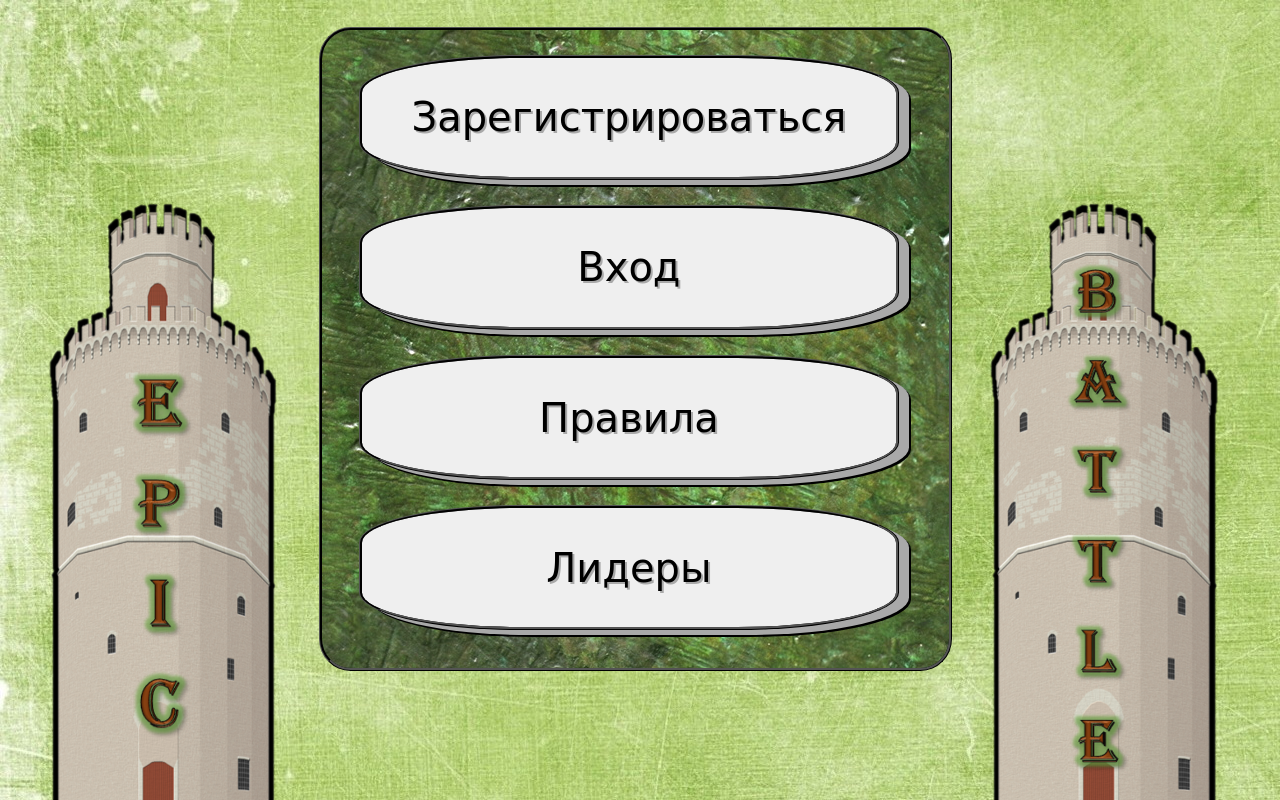
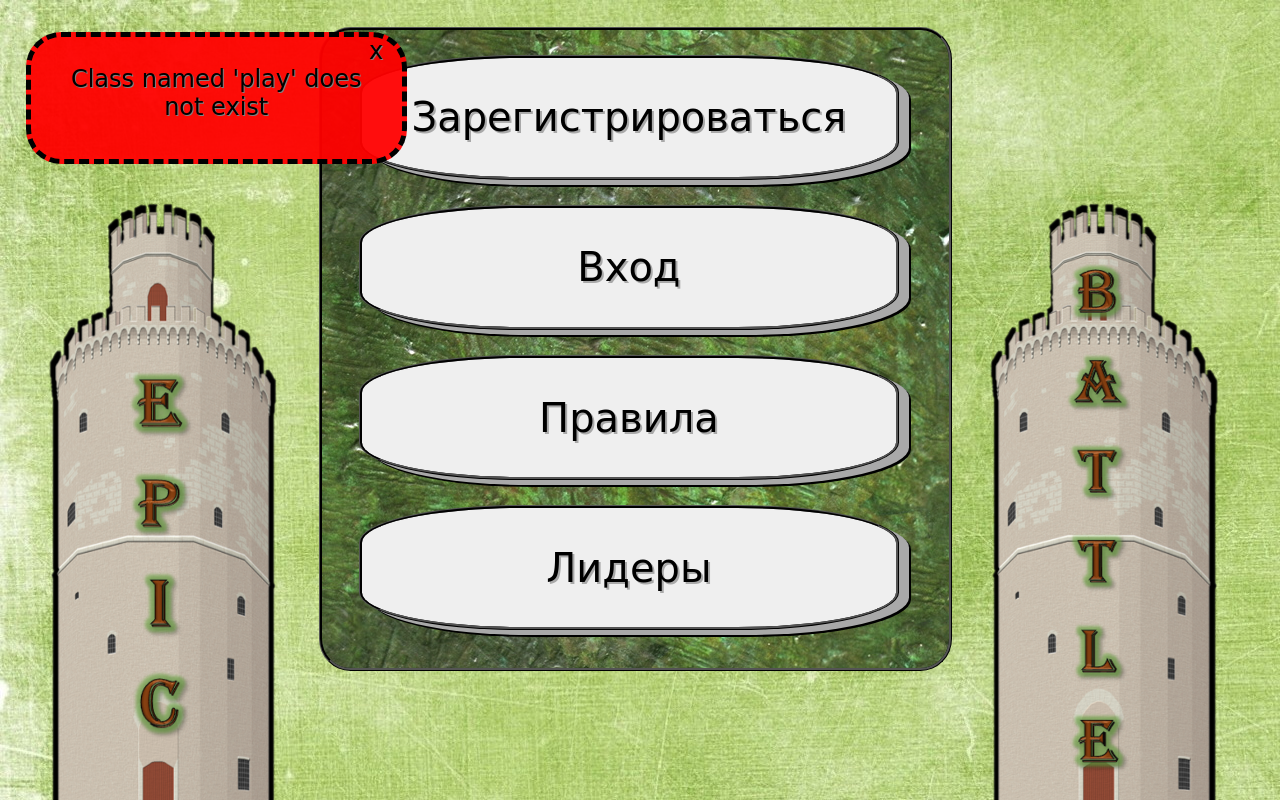
Before and after one commit to frontend-park-mail-ru/2017_2_Chunk, a web app: file public/auth.html in a window 1280 px wide. Run offline with its HTML, style and script files only (its server is not run), Linux system fonts and the light colour scheme.

Commit message:
added Warning-message

```diff
--- a/package.json
+++ b/package.json
@@ -1,6 +1,6 @@
 {
   "main": "server/script.js",
-  "name": "TowerDefence",
+  "name": "TowerDefense",
   "version": "1.0.0",
   "engines": {
     "node": "8.4.0",
--- a/public/CSS/index.css
+++ b/public/CSS/index.css
@@ -159,3 +159,38 @@ table.input_form {
     color: red;
     border-radius: 15px;
 }
+
+.warning {
+    position: fixed;
+    min-width: 15%;
+    max-width: 25%;
+    min-height: 7%;
+    padding: 0 2% 3% 2%;
+    left: 2%;
+    top: 4%;
+    text-align: center;
+    font-family: cursive;
+    font-size: x-large;
+    text-shadow: 1px 1px grey;
+    background-color: rgba(255, 0, 0, 0.95);
+    border-radius: 35px;
+    border-color: black;
+    border-style: dashed;
+    border-width: 5px;
+    z-index: 1;
+}
+.warning p {
+    margin: 0;
+    padding: 0;
+    position: relative;
+    top: 0;
+    left: 50%;
+}
+.warning p:hover {
+    text-shadow: 2px 2px grey;
+}
+.warning p:active {
+    top: 1px;
+    left: 51%;
+    text-shadow: 0 0 grey;
+}
--- a/public/auth.html
+++ b/public/auth.html
@@ -19,6 +19,10 @@
         <th>Username</th>
     </tr>
 </table>
+<div class="warning" hidden>
+    <p>x</p>
+    <span>Warning!</span>
+</div>
 
 <div class="page panel main">
     <button name="play" class="button auth" hidden> Играть </button>
--- a/public/javascript/script.js
+++ b/public/javascript/script.js
@@ -19,7 +19,7 @@ function sign(username, password, callback, isNew) {
     };
 
     // Формирование POST запроса:
-    xhr.open('POST', URL, true);     // заголовок запроса
+    xhr.open('POST', URL, true);            // заголовок запроса
     xhr.setRequestHeader('Content-Type',
         'application/json; charset=utf8');  // Content-Type для JSON
     xhr.withCredentials = true;             // Чтобы можно было получить куки
@@ -83,6 +83,19 @@ function exit() {
     xhr.send();
 }
 
+// Вывод варнинга
+function warningMessage(text) {
+    let spanMessage = document.querySelector('.warning span');
+    if (!spanMessage.parentElement.hidden && text !== undefined) {
+        // Чтобы не затирался предыдущий варнинг
+        text = spanMessage.innerHTML + '<br><br>' + text;
+        spanMessage.innerHTML = text;
+    }
+    spanMessage.innerHTML = text? text : "Что-то пошло не так...";
+    spanMessage.parentElement.hidden = false;
+}
+
+
 window.onload = function() {
 
     // Авторизация с помощью cookie
@@ -95,6 +108,9 @@ window.onload = function() {
     //// Получение элементов
     // Главная страница
     const pageMain = document.getElementsByClassName('page panel main')[0];
+
+    // Кнопка для закрытия варнинга
+    const closeWarning = document.querySelector('.warning p');
 
     // Кнопки главного меню
     const buttonsMenu = document.getElementsByClassName('button');
@@ -144,6 +160,7 @@ window.onload = function() {
         }
     };
     signInputs = undefined;
+    ////
 
 
     // Настройка переходов по кнопкам меню
@@ -174,11 +191,11 @@ window.onload = function() {
 
         // Настройка остальных кнопок в главном меню
         let new_page = document.getElementsByClassName(buttonsMenu[i].name)[0];
+        if (!new_page) {
+            warningMessage("Class named '" + buttonsMenu[i].name + "' does not exist");
+            continue;
+        }
         buttonsMenu[i].addEventListener('click', event => {
-            if (!new_page) {
-                console.errorMessage("Can't find class name %s", event.target.name);
-                return;
-            }
             buttonBack.currentPage = new_page;
             buttonBack.button.hidden = false;
             new_page.hidden = false;
@@ -232,7 +249,7 @@ window.onload = function() {
                 buttonBack.button.click();
                 return;
             }
-            alert("Что-то пошло не так...");
+            warningMessage();
         }, true);
 
     }, false);
@@ -264,8 +281,14 @@ window.onload = function() {
                 buttonBack.button.click();
                 return;
             }
-            alert("Что-то пошло не так...")
+            warningMessage();
         }, false);
 
+    }, false);
+
+
+    // Закрытие варнинга
+    closeWarning.addEventListener('click', event => {
+        event.target.parentElement.hidden = true;
     }, false)
 };
```
